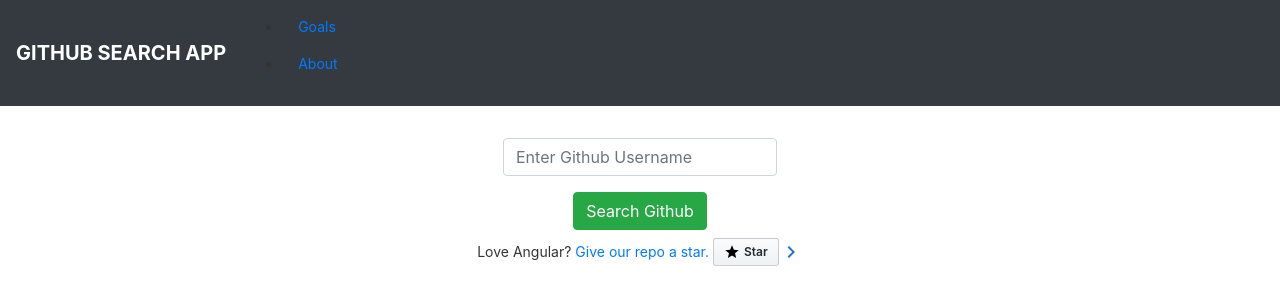
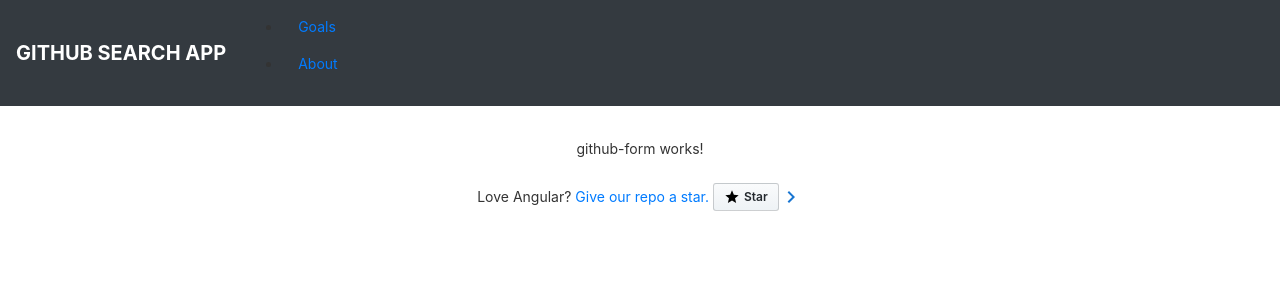
Before and after one commit to wendymunyasi/Git_search, an Angular app: page / in a window 1280 px wide. Shown: the top 304 px of the page. Built offline with nearby package versions, Linux system fonts and the light colour scheme.

Commit message:
Move the form from app.component.html to github-form.component.html and put <app-github-form> directive in app.component.html.

```diff
--- a/src/app/app.component.html
+++ b/src/app/app.component.html
@@ -1,16 +1,7 @@
 <app-navbar></app-navbar>
 <div class="content" role="main">
-  <form>
-    <div class="form-group">
+  <app-github-form></app-github-form>
 
-        <input type="text" required class="form-control" placeholder="Enter Github Username" id="name">
-
-    </div>
-    <div class="text-center">
-    <button type="submit" class="btn btn-success" value="submit" type="submit" (click)="search()">Search Github</button>
-  </div>
-
-</form>
 
 
 
```
